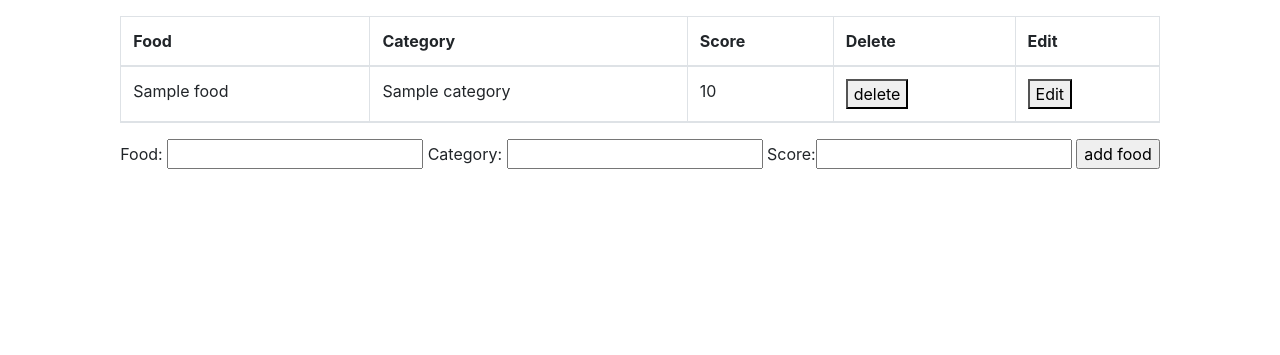
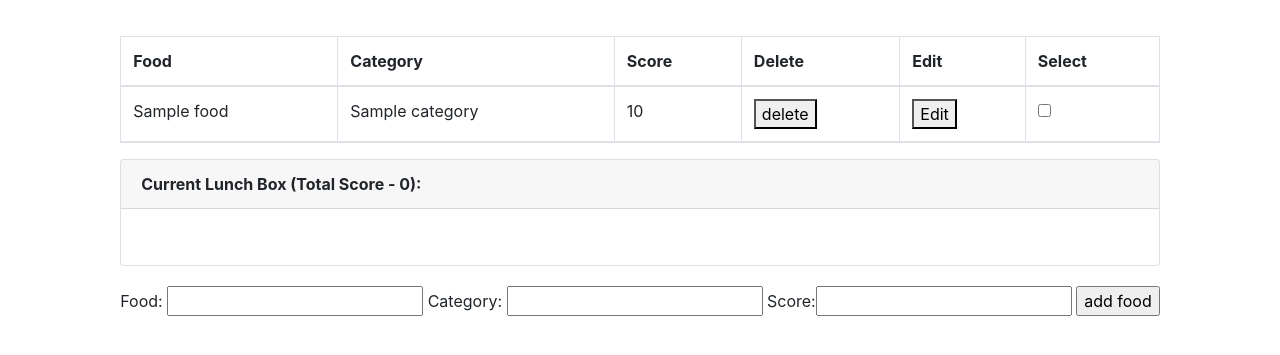
Before and after one commit to wwjin1986/lunch_box, a Python web app: template templates/index.html in a window 1280 px wide. Shown: the top 355 px of the page. Run offline with Jinja, Linux system fonts and the light colour scheme; the template is opened without the code that fills it: most values are stand-ins (such as "Sample title", 1, 10 or a date in 2020); some libraries are stand-ins or nearby versions.

Commit message:
added select event

```diff
--- a/app.py
+++ b/app.py
@@ -20,7 +20,7 @@ class Foods(db.Model):
         self.score = score
 
     def __repr__(self):
-        return f"{self.id}---{self.name} test"
+        return f"{self.name} {self.category} {self.score}"
 
 
 db.create_all()
--- a/static/css/main.css
+++ b/static/css/main.css
@@ -1,8 +1,11 @@
 body {
-  margin: 0;
+  margin: 20px 0;
   display: flex;
   justify-content: center;
 }
 .content {
-  margin: auto;
+  margin: 20px auto;
 }
+.add-food{
+  margin:20px auto;
+}
--- a/templates/index.html
+++ b/templates/index.html
@@ -1,5 +1,33 @@
 {% extends 'base.html' %} {% block head %}<title>Food database</title> {%
 endblock %} {% block body %}
+<head>
+    <script src="//ajax.googleapis.com/ajax/libs/jquery/1.9.1/jquery.min.js"></script>
+    <script type=text/javascript>
+      var score = 0;
+       $(document).ready(function(){
+       $('.checkbox').on('change',function(){
+       var checkboxId = $(this).attr('id');
+       var checkboxScore = $(this).attr('score');
+       var checkboxItem = $(this).attr('checkbox-item');
+       if($('#'+checkboxId).prop('checked')){
+            $('p[lunchbox-id="'+checkboxId+'"]').show();
+            $('p[lunchbox-id="'+checkboxId+'"]').html(checkboxItem);
+             score = parseFloat(checkboxScore)+score;
+            $('#total-score').html(score);
+       }
+       else{
+           $('p[lunchbox-id="'+checkboxId+'"]').hide();
+           score = score - checkboxScore;
+           $('#total-score').html(score);
+       }
+
+       });
+
+       });
+
+
+    </script>
+</head>
 <div class="content">
     <table class="table table-bordered">
         <thead>
@@ -9,6 +37,7 @@ endblock %} {% block body %}
             <th scope="col">Score</th>
             <th scope="col">Delete</th>
             <th scope="col">Edit</th>
+            <th scope="col">Select</th>
         </tr>
         {% for food in foods %}
         <tr>
@@ -25,6 +54,10 @@ endblock %} {% block body %}
                     <button name="edit" value="{{ food.id }}">Edit</button>
                 </form>
             </td>
+            <td>
+                <input type="checkbox" class="checkbox" id={{ food.id }} score={{ food.score }}
+                       checkbox-item="{{food}}"/>
+            </td>
         </tr>
         {% endfor %}
         </thead>
@@ -34,12 +67,26 @@ endblock %} {% block body %}
         </ul>
         </tbody>
     </table>
+    <div class="card">
+        <div class="card-header">
+            <b>Current Lunch Box (Total Score - <a id="total-score" total-score>0</a>):</b>
+        </div>
+        <div class="card-body">
+            <blockquote class="blockquote mb-0">
+                {% for food in foods %}<p lunchbox-id={{food.id}}></p>{% endfor %}
+
+            </blockquote>
+        </div>
+    </div>
+    <div class="add-food">
         <form action="/" method="POST">
             <label>Food:</label> <input type="text" name="food" id="food"/>
             <label>Category:</label> <input type="text" name="category" id="category"/>
             <label>Score:</label><input type="text" name="score" id="score"/>
-
             <input type="submit" value="add food"/>
         </form>
     </div>
+
+</div>
+
 {% endblock %}
```
Lines whose indentation alone changed are shown as unchanged.
